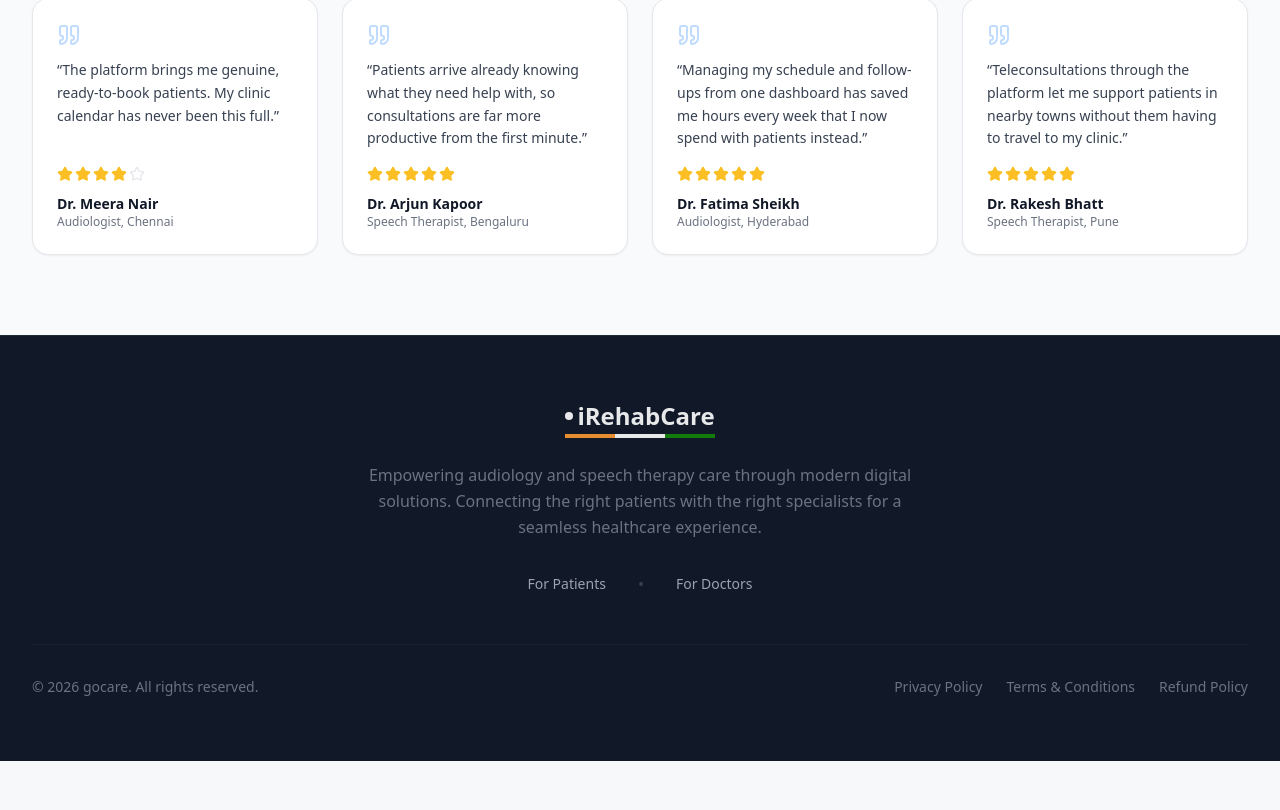
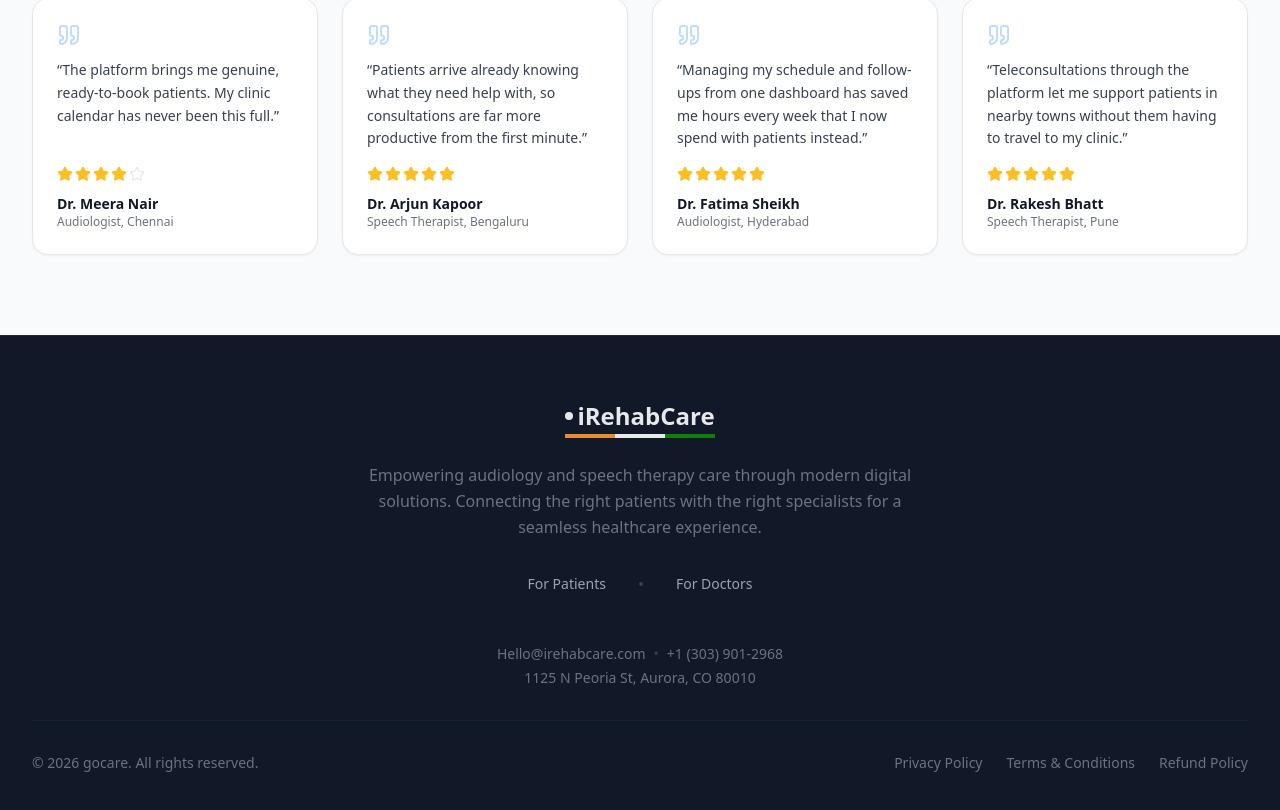
Before and after one commit to irehabcaredev-coder/irc-mono, a Next.js app in the folder apps/web/: page / in a window 1280 px wide. Shown: the part 1100-1910 px from the top of the page. Before the commit the page ends 1861 px from the top, so only its background shows below. Built offline with nearby package versions, Linux system fonts and the light colour scheme; no server answers.

Commit message:
add company contact details to footer

```diff
--- a/apps/web/components/LandingFooter.jsx
+++ b/apps/web/components/LandingFooter.jsx
@@ -1,5 +1,6 @@
 import Link from 'next/link'
 import BrandWordmark from '@/components/BrandWordmark'
+import { CONTACT_EMAIL, CONTACT_PHONE, CONTACT_PHONE_HREF, CONTACT_ADDRESS_LINES } from '@/lib/contact'
 
 // Set NEXT_PUBLIC_DOCTORS_URL (e.g. https://doctors.irehabcare.com) once the doctor domain exists;
 // until then the doctor landing page is reachable at /for-doctors on this site.
@@ -18,6 +19,14 @@ export default function LandingFooter() {
                     <span className="text-gray-700">•</span>
                     <Link href={DOCTORS_URL} className="text-sm font-medium hover:text-white transition-colors">For Doctors</Link>
                 </div>
+                <address className="not-italic text-sm text-gray-500 mb-8 space-y-1">
+                    <div>
+                        <a href={`mailto:${CONTACT_EMAIL}`} className="hover:text-white transition-colors">{CONTACT_EMAIL}</a>
+                        <span className="mx-2 text-gray-700">•</span>
+                        <a href={CONTACT_PHONE_HREF} className="hover:text-white transition-colors">{CONTACT_PHONE}</a>
+                    </div>
+                    <div>{CONTACT_ADDRESS_LINES.join(', ')}</div>
+                </address>
                 <div className="border-t border-gray-800/60 w-full pt-8 text-sm text-gray-500 flex flex-col md:flex-row justify-between items-center gap-4">
                     <div>© {new Date().getFullYear()} gocare. All rights reserved.</div>
                     <div className="flex gap-6 max-sm:flex-col max-sm:gap-2 max-sm:items-center">
--- /dev/null
+++ b/apps/web/lib/contact.js
@@ -0,0 +1,5 @@
+// Company contact details shown across the site
+export const CONTACT_EMAIL = 'Hello@irehabcare.com'
+export const CONTACT_PHONE = '+1 (303) 901-2968'
+export const CONTACT_PHONE_HREF = 'tel:+13039012968'
+export const CONTACT_ADDRESS_LINES = ['1125 N Peoria St', 'Aurora, CO 80010']
```
